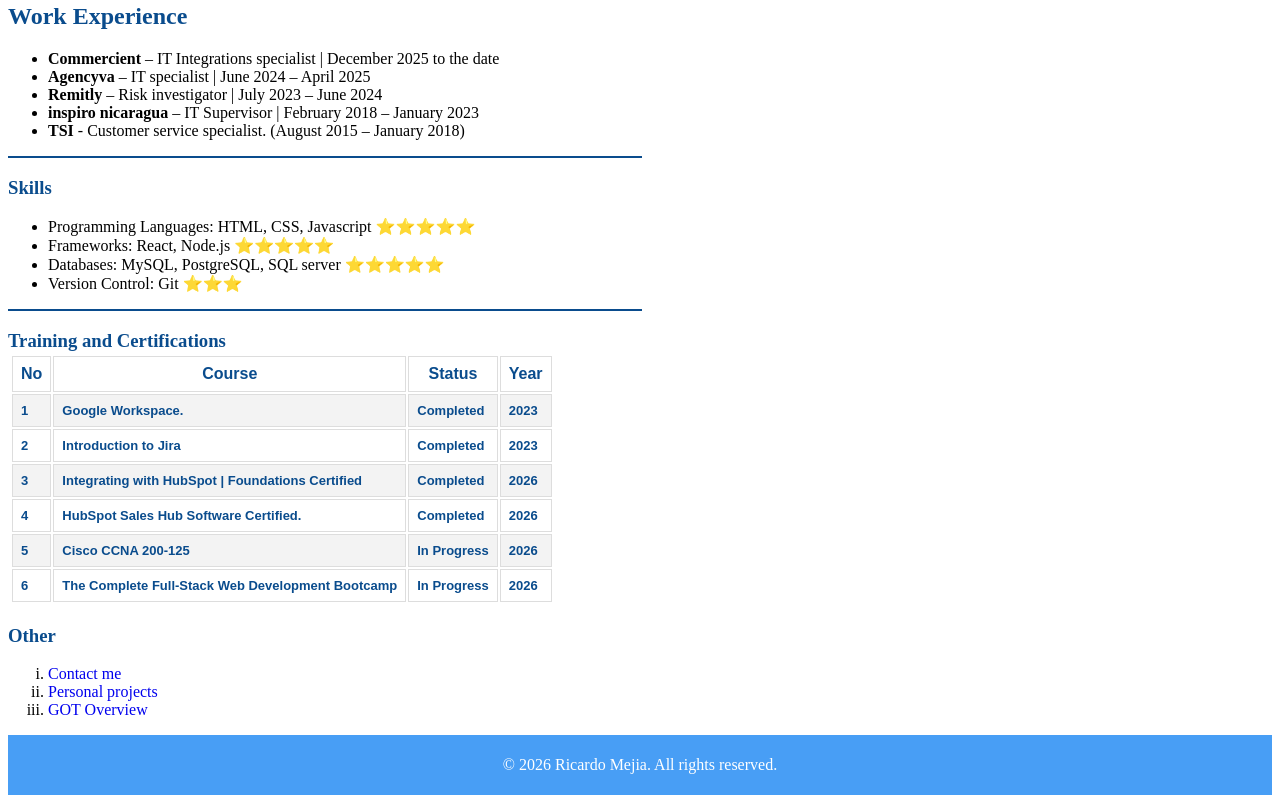
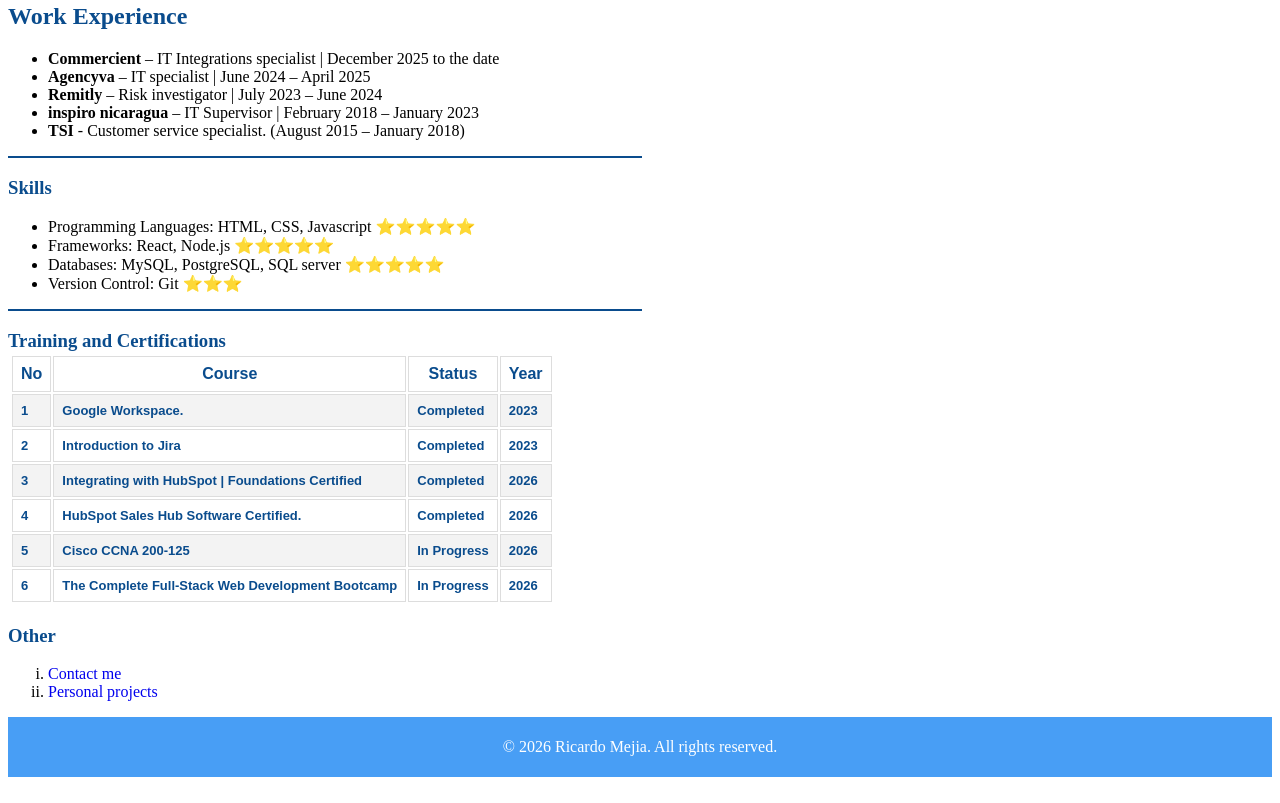
Before and after one commit to RicMejiaZ/Git_project, a plain HTML site: page index.html in a window 1280 px wide. Shown: the part 773-1576 px from the top of the page. Drawn offline with Linux system fonts and the light colour scheme.

```diff
--- a/index.html
+++ b/index.html
@@ -129,7 +129,6 @@
 		<ul>
 			<li class="other"><a href="./public/contact.html">Contact me</a></li>
 			<li class="other"><a href="./public/about.html">Personal projects</a></li>
-			<li class="other"><a href="./got.html">GOT Overview</a></li>
 		</ul>
 
 		<footer>
```
